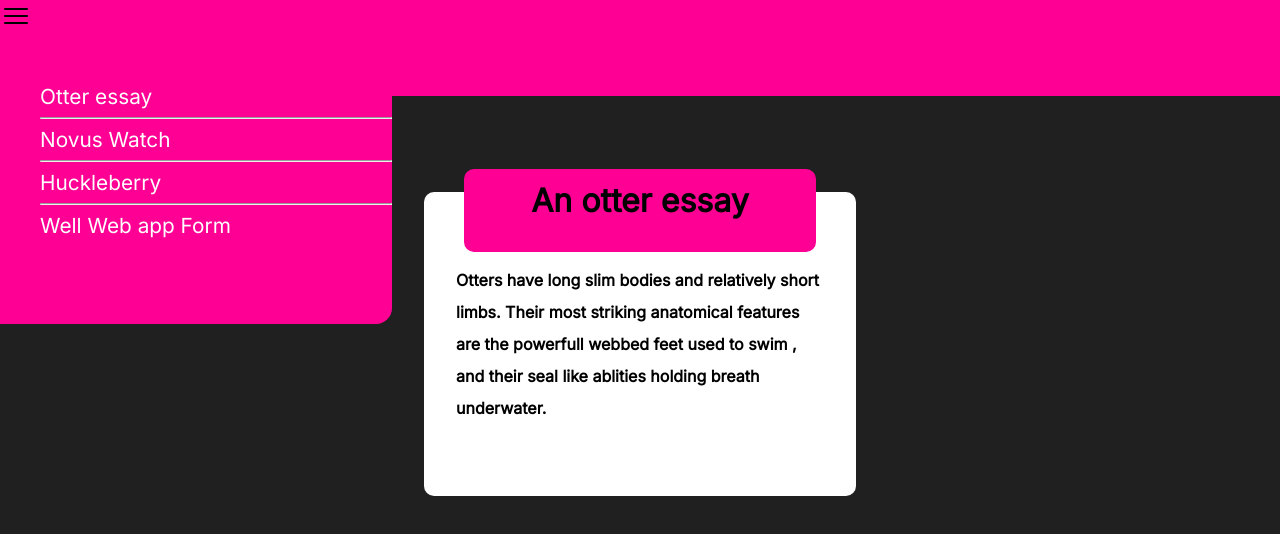
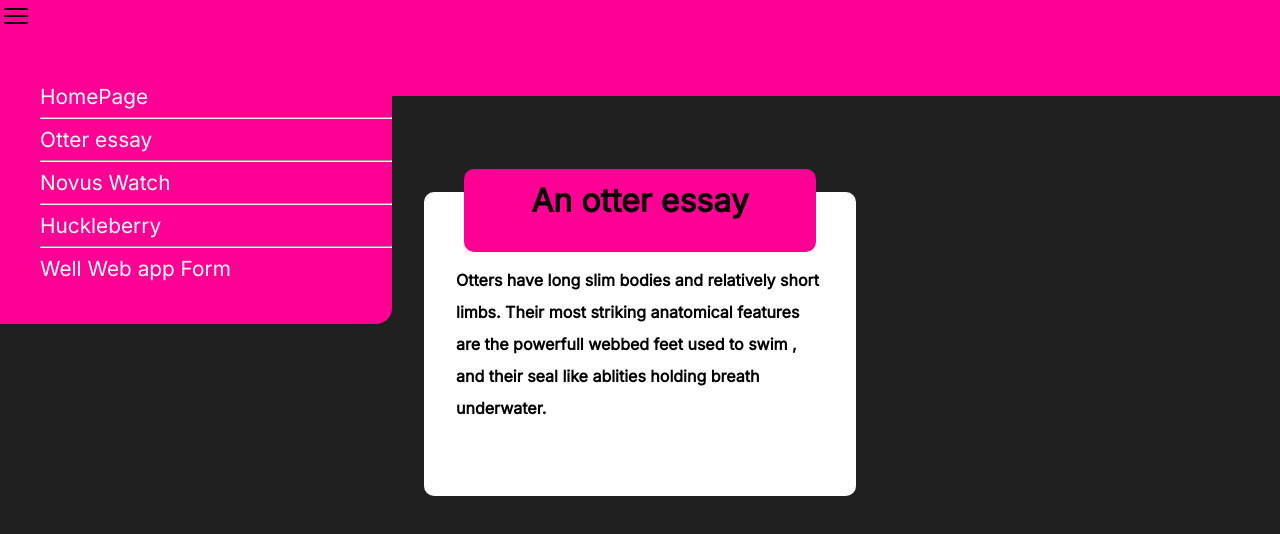
Before and after one commit to wisdomoladipupo/Altschool-css-assignment-1, a plain HTML site: page index.html in a window 1280 px wide. Both pictures are taken after a click on the icon 16 px from the left and 16 px from the top of the page. Drawn offline with Linux system fonts and the light colour scheme.

Commit message:
fisrt submission final  commit b

```diff
--- a/index.html
+++ b/index.html
@@ -31,6 +31,14 @@
         />
       </svg>
       <ul class="navList">
+        <li>
+          <a
+            href="https://alt-holiday-tasks.vercel.app/"
+          >
+            HomePage</a
+          >
+        </li>
+        <hr />
         <li>
           <a
             href=" https://wisdomoladipupo.github.io/Altschool-css-assignment-1/"
```
